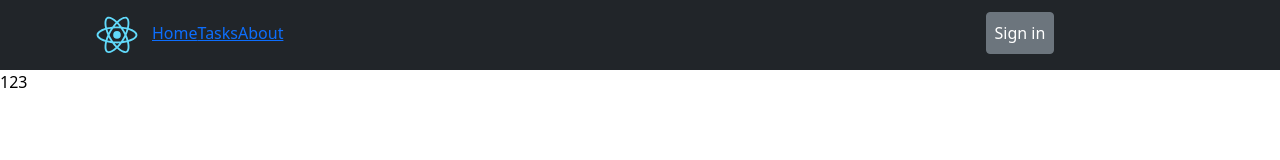
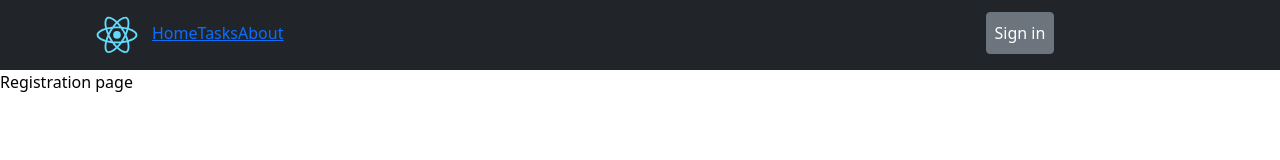
Before and after one commit to endoresur/ToDoList, a React (Create React App) app in the folder frontend/: page /registration in a window 1280 px wide. Shown: the top 160 px of the page. Built offline with nearby package versions, Linux system fonts and the light colour scheme; no server answers.

Commit message:
Add registration page

```diff
--- a/frontend/src/components/Registration.jsx
+++ b/frontend/src/components/Registration.jsx
@@ -14,7 +14,7 @@ class Registration extends React.Component {
     render() {
         return (
             <div>
-                123
+                Registration page
             </div>
         );
     }
```
